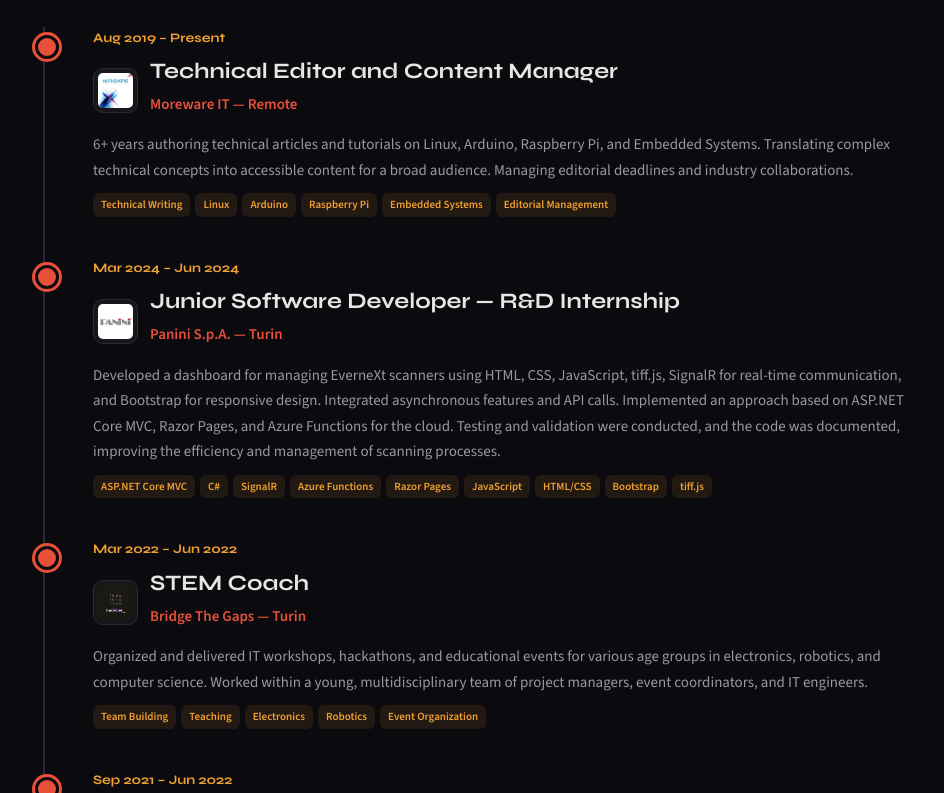
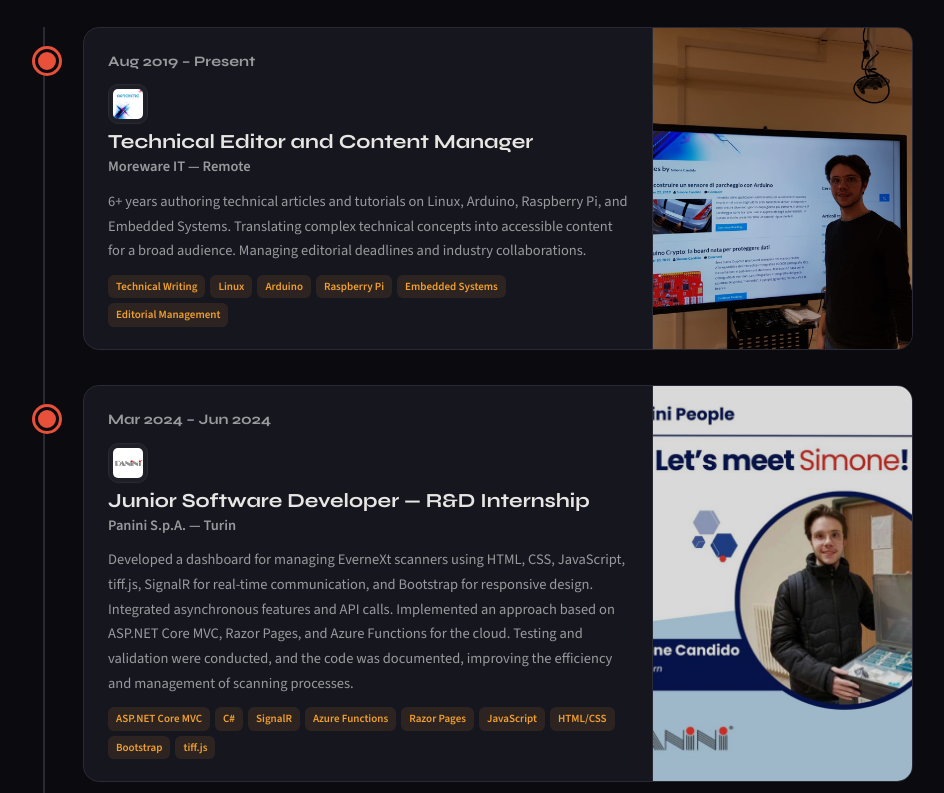
Before and after one commit to SimoneMoreWare/portfolio-simonecandido, a plain HTML site: page index.html in a window 1280 px wide. Shown: the part 3980-4773 px from the top of the page, without its empty margins (177-1121 px from the left). Drawn offline with nearby package versions, Linux system fonts and the light colour scheme; no server answers.

Commit message:
Add new experience photos and enhance experience section layout with card design

```diff
--- a/sections/experience.html
+++ b/sections/experience.html
@@ -6,6 +6,9 @@
     </div>
     <div class="timeline">
         <div class="timeline-item">
+            <div class="tl-card">
+                <div class="tl-card-inner">
+                    <div class="tl-body">
                         <p class="tl-date" data-en="Aug 2019 – Present" data-it="Ago 2019 – Presente">Aug 2019 – Present</p>
                         <div class="tl-header">
                             <img src="assets/images/exp/moreware.jpg" alt="Moreware" class="tl-logo">
@@ -17,7 +20,17 @@
                         <p data-en="6+ years authoring technical articles and tutorials on Linux, Arduino, Raspberry Pi, and Embedded Systems. Translating complex technical concepts into accessible content for a broad audience. Managing editorial deadlines and industry collaborations." data-it="6+ anni di articoli tecnici e tutorial su Linux, Arduino, Raspberry Pi e Sistemi Embedded. Traduzione di concetti tecnici complessi in contenuti accessibili per un pubblico ampio. Gestione delle scadenze editoriali e collaborazioni con l'industria.">6+ years authoring technical articles and tutorials on Linux, Arduino, Raspberry Pi, and Embedded Systems. Translating complex technical concepts into accessible content for a broad audience. Managing editorial deadlines and industry collaborations.</p>
                         <div class="tl-skills"><span>Technical Writing</span><span>Linux</span><span>Arduino</span><span>Raspberry Pi</span><span>Embedded Systems</span><span>Editorial Management</span></div>
                     </div>
+                    <div class="tl-photo">
+                        <img src="assets/images/exp/photos/moreware-photo.jpg" alt="Moreware workspace">
+                        <div class="tl-photo-overlay"></div>
+                    </div>
+                </div>
+            </div>
+        </div>
         <div class="timeline-item">
+            <div class="tl-card">
+                <div class="tl-card-inner">
+                    <div class="tl-body">
                         <p class="tl-date">Mar 2024 – Jun 2024</p>
                         <div class="tl-header">
                             <img src="assets/images/exp/panini.jpg" alt="Panini" class="tl-logo">
@@ -29,7 +42,17 @@
                         <p data-en="Developed a dashboard for managing EverneXt scanners using HTML, CSS, JavaScript, tiff.js, SignalR for real-time communication, and Bootstrap for responsive design. Integrated asynchronous features and API calls. Implemented an approach based on ASP.NET Core MVC, Razor Pages, and Azure Functions for the cloud. Testing and validation were conducted, and the code was documented, improving the efficiency and management of scanning processes." data-it="Sviluppata una dashboard per la gestione degli scanner EverneXt utilizzando HTML, CSS, JavaScript, tiff.js, SignalR per la comunicazione real-time e Bootstrap per il design responsive. Integrate funzionalità asincrone e chiamate API. Implementato un approccio basato su ASP.NET Core MVC, Razor Pages e Azure Functions per il cloud. Eseguiti testing e validazione, e il codice è stato documentato, migliorando l'efficienza e la gestione dei processi di scansione.">Developed a dashboard for managing EverneXt scanners using HTML, CSS, JavaScript, tiff.js, SignalR for real-time communication, and Bootstrap for responsive design. Integrated asynchronous features and API calls. Implemented an approach based on ASP.NET Core MVC, Razor Pages, and Azure Functions for the cloud. Testing and validation were conducted, and the code was documented, improving the efficiency and management of scanning processes.</p>
                         <div class="tl-skills"><span>ASP.NET Core MVC</span><span>C#</span><span>SignalR</span><span>Azure Functions</span><span>Razor Pages</span><span>JavaScript</span><span>HTML/CSS</span><span>Bootstrap</span><span>tiff.js</span></div>
                     </div>
+                    <div class="tl-photo">
+                        <img src="assets/images/exp/photos/panini-photo.jpg" alt="Panini office">
+                        <div class="tl-photo-overlay"></div>
+                    </div>
+                </div>
+            </div>
+        </div>
         <div class="timeline-item">
+            <div class="tl-card">
+                <div class="tl-card-inner">
+                    <div class="tl-body">
                         <p class="tl-date">Mar 2022 – Jun 2022</p>
                         <div class="tl-header">
                             <img src="assets/images/exp/bridgethegaps.jpg" alt="Bridge The Gaps" class="tl-logo">
@@ -41,7 +64,17 @@
                         <p data-en="Organized and delivered IT workshops, hackathons, and educational events for various age groups in electronics, robotics, and computer science. Worked within a young, multidisciplinary team of project managers, event coordinators, and IT engineers." data-it="Organizzazione e conduzione di workshop IT, hackathon ed eventi educativi per diverse fasce d'età in elettronica, robotica e informatica. Collaborazione in un team giovane e multidisciplinare di project manager, coordinatori eventi e ingegneri IT.">Organized and delivered IT workshops, hackathons, and educational events for various age groups in electronics, robotics, and computer science. Worked within a young, multidisciplinary team of project managers, event coordinators, and IT engineers.</p>
                         <div class="tl-skills"><span>Team Building</span><span>Teaching</span><span>Electronics</span><span>Robotics</span><span>Event Organization</span></div>
                     </div>
+                    <div class="tl-photo">
+                        <img src="assets/images/exp/photos/brige-photo.jpg" alt="Bridge The Gaps event">
+                        <div class="tl-photo-overlay"></div>
+                    </div>
+                </div>
+            </div>
+        </div>
         <div class="timeline-item">
+            <div class="tl-card">
+                <div class="tl-card-inner">
+                    <div class="tl-body">
                         <p class="tl-date">Sep 2021 – Jun 2022</p>
                         <div class="tl-header">
                             <img src="assets/images/exp/milegoalterritorio.jpg" alt="Mi Lego Al Territorio" class="tl-logo">
@@ -53,7 +86,17 @@
                         <p data-en="Built interactive models using LEGO bricks, Arduino, and Raspberry Pi to simulate natural hazards (earthquakes, floods) for awareness campaigns. Integrated a real seismograph into educational demonstrations. Promoted hydrogeological and seismic risk education across universities and institutions." data-it="Costruzione di modelli interattivi con mattoncini LEGO, Arduino e Raspberry Pi per simulare eventi naturali (terremoti, alluvioni) in campagne di sensibilizzazione. Integrato un sismografo reale nelle dimostrazioni educative. Promossa l'educazione sul rischio idrogeologico e sismico presso università e istituzioni.">Built interactive models using LEGO bricks, Arduino, and Raspberry Pi to simulate natural hazards (earthquakes, floods) for awareness campaigns. Integrated a real seismograph into educational demonstrations. Promoted hydrogeological and seismic risk education across universities and institutions.</p>
                         <div class="tl-skills"><span>Arduino</span><span>Raspberry Pi</span><span>Team Building</span><span>Science Communication</span></div>
                     </div>
+                    <div class="tl-photo">
+                        <img src="assets/images/exp/photos/milego-photo.jpg" alt="Mi Lego Al Territorio demo">
+                        <div class="tl-photo-overlay"></div>
+                    </div>
+                </div>
+            </div>
+        </div>
         <div class="timeline-item">
+            <div class="tl-card">
+                <div class="tl-card-inner">
+                    <div class="tl-body">
                         <p class="tl-date">Jul 2021 – Aug 2021</p>
                         <div class="tl-header">
                             <img src="assets/images/exp/ortourbano.jpg" alt="Ortourbano" class="tl-logo">
@@ -65,7 +108,17 @@
                         <p data-en="Designed and led a robotics workshop for children, teaching STEM fundamentals through hands-on projects. Focused on creativity, problem-solving, and collaborative brainstorming — guiding students from idea to working prototype with minimal instructions." data-it="Progettazione e conduzione di un laboratorio di robotica per bambini, insegnando i fondamenti STEM attraverso progetti pratici. Focus su creatività, problem-solving e brainstorming collaborativo — guidando gli studenti dall'idea al prototipo funzionante con istruzioni minime.">Designed and led a robotics workshop for children, teaching STEM fundamentals through hands-on projects. Focused on creativity, problem-solving, and collaborative brainstorming — guiding students from idea to working prototype with minimal instructions.</p>
                         <div class="tl-skills"><span>Teaching</span><span>Arduino</span><span>Problem Solving</span><span>Creativity</span></div>
                     </div>
+                    <div class="tl-photo">
+                        <img src="assets/images/exp/photos/ortourbano-photo.jpg" alt="Ortourbano workshop">
+                        <div class="tl-photo-overlay"></div>
+                    </div>
+                </div>
+            </div>
+        </div>
         <div class="timeline-item">
+            <div class="tl-card">
+                <div class="tl-card-inner">
+                    <div class="tl-body">
                         <p class="tl-date">Jan 2017 – Mar 2020</p>
                         <div class="tl-header">
                             <img src="assets/images/exp/pcassembly.png" alt="PC Assembly" class="tl-logo">
@@ -77,5 +130,11 @@
                         <p data-en="Assembled and repaired desktop and laptop PCs. Created custom builds from scratch tailored to client budgets and needs. Diagnosed hardware and software issues through systematic troubleshooting." data-it="Assemblaggio e riparazione di PC desktop e laptop. Creazione di configurazioni personalizzate da zero in base al budget e alle esigenze del cliente. Diagnosi di problemi hardware e software tramite troubleshooting sistematico.">Assembled and repaired desktop and laptop PCs. Created custom builds from scratch tailored to client budgets and needs. Diagnosed hardware and software issues through systematic troubleshooting.</p>
                         <div class="tl-skills"><span>Troubleshooting</span><span>Hardware</span><span>PC Maintenance</span><span>Client Relations</span></div>
                     </div>
+                    <div class="tl-photo">
+                        <img src="assets/images/exp/photos/pc-photo.jpg" alt="PC Assembly">
+                        <div class="tl-photo-overlay"></div>
+                    </div>
+                </div>
+            </div>
         </div>
 </section>
--- a/style/experience.css
+++ b/style/experience.css
@@ -8,59 +8,102 @@
 .timeline::before {
     content: '';
     position: absolute;
-    left: 30px;
-    top: 0;
-    bottom: 0;
+    left: 30px; top: 0; bottom: 0;
     width: 2px;
     background: var(--border);
 }
 .timeline-item {
     position: relative;
-    padding-left: 8rem;
-    margin-bottom: 4rem;
+    padding-left: 7rem;
+    margin-bottom: 3.5rem;
 }
 .timeline-item::before {
     content: '';
     position: absolute;
-    left: 22px;
-    top: 8px;
-    width: 18px;
-    height: 18px;
+    top: 1.8rem;
+    left: 22px; top: 2.2rem;
+    width: 18px; height: 18px;
     border-radius: 50%;
     background: var(--accent);
     border: 3px solid var(--bg-primary);
     box-shadow: 0 0 0 3px var(--accent);
+    z-index: 1;
 }
-.timeline-item .tl-date {
+
+/* Card container */
+.tl-card {
+    background: var(--bg-card);
+    border: 1px solid var(--border);
+    border-radius: 16px;
+    overflow: hidden;
+    transition: border-color 0.25s, transform 0.2s;
+}
+.tl-card:hover {
+    border-color: rgba(232, 80, 58, 0.4);
+    transform: translateY(-2px);
+}
+
+/* Grid: testo | foto */
+.tl-card-inner {
+    display: grid;
+    grid-template-columns: 1fr 26rem;
+}
+.tl-card-inner.no-photo {
+    grid-template-columns: 1fr;
+}
+
+/* Colonna testo */
+.tl-body {
+    padding: 2.2rem 2.4rem;
+    display: flex;
+    flex-direction: column;
+    gap: 1rem;
+}
+.tl-meta {
+    display: flex;
+    align-items: center;
+    gap: 1.2rem;
+}
+.tl-logo {
+    width: 4rem; height: 4rem;
+    object-fit: contain;
+    border-radius: 10px;
+    border: 1px solid var(--border);
+    padding: 0.4rem;
+    background: rgba(255,255,255,0.04);
+    flex-shrink: 0;
+}
+.tl-date {
     font-family: var(--font-display);
-    font-size: 1.3rem;
+    font-size: 1.25rem;
+    font-weight: 700;
     color: var(--accent-secondary);
-    font-weight: 700;
-    margin-bottom: 0.5rem;
+    margin-bottom: 0.2rem;
+}
+.tl-company {
+    font-size: 1.4rem;
+    color: var(--accent);
+    font-weight: 600;
 }
 .timeline-item h3 {
     font-family: var(--font-display);
-    font-size: 2.2rem;
+    font-size: 2rem;
     font-weight: 700;
-    margin-bottom: 0.3rem;
-}
-.timeline-item .tl-company {
-    font-size: 1.5rem;
-    color: var(--accent);
-    font-weight: 600;
-    margin-bottom: 1rem;
+    line-height: 1.25;
+    margin: 0;
 }
 .timeline-item p {
-    font-size: 1.5rem;
+    font-size: 1.45rem;
     color: var(--text-secondary);
     text-transform: none;
     line-height: 1.7;
+    margin: 0;
 }
 .tl-skills {
     display: flex;
     flex-wrap: wrap;
     gap: 0.5rem;
-    margin-top: 1rem;
+    margin-top: 0.2rem;
 }
 .tl-skills span {
     font-size: 1.1rem;
@@ -70,19 +113,33 @@
     color: var(--accent-secondary);
     font-weight: 600;
 }
-.tl-header {
-    display: flex;
-    align-items: center;
-    gap: 1.2rem;
-    margin-bottom: 0.5rem;
+
+/* Photo Column */
+.tl-photo {
+    position: relative;
+    overflow: hidden;
+    border-left: 1px solid var(--border);
+    min-height: 22rem;
 }
-.tl-logo {
-    width: 4.5rem;
-    height: 4.5rem;
-    object-fit: contain;
-    border-radius: 10px;
-    border: 1px solid var(--border);
-    padding: 0.4rem;
-    background: rgba(255,255,255,0.05);
-    flex-shrink: 0;
+.tl-photo img {
+    width: 100%; height: 100%;
+    object-fit: cover;
+    display: block;
+    transition: transform 0.4s ease;
 }
+.tl-card:hover .tl-photo img { transform: scale(1.04); }
+.tl-photo-overlay {
+    position: absolute;
+    inset: 0;
+    background: rgba(0, 0, 0, 0.15);
+}
+
+/* Responsive */
+@media (max-width: 768px) {
+    .tl-card-inner { grid-template-columns: 1fr; }
+    .tl-photo {
+        border-left: none;
+        border-top: 1px solid var(--border);
+        min-height: 18rem;
+    }
+}
```
Also changed, not shown: assets/images/exp/photos/brige-photo.jpg (added), assets/images/exp/photos/milego-photo.jpg (added), assets/images/exp/photos/moreware-photo.jpg (added), assets/images/exp/photos/ortourbano-photo.jpg (added), assets/images/exp/photos/panini-photo.jpg (added), assets/images/exp/photos/pc-photo.jpg (added). Lines whose indentation alone changed are shown as unchanged.
